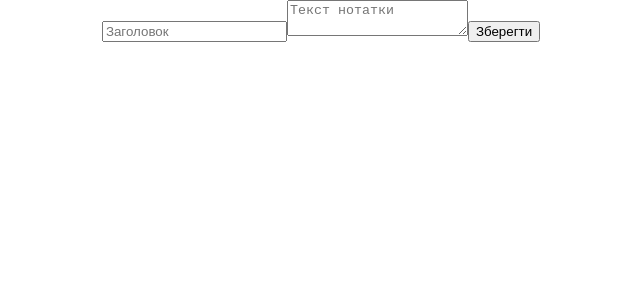
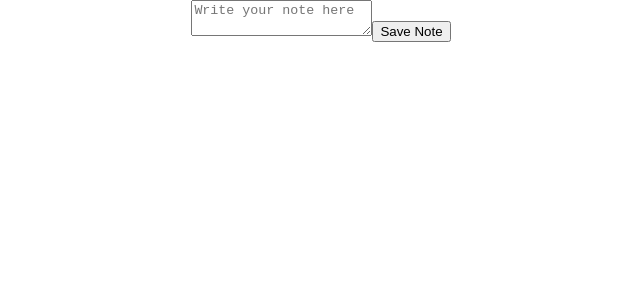
Before and after one commit to fibonacci2012/reznick-test, a React (Create React App) app: page / in a window 1280 px wide. Shown: the top 300 px of the page, without its empty margins (319-959 px from the left). Built offline with nearby package versions, Linux system fonts and the light colour scheme.

Commit message:
real-time render of .localStorage notes in NotesList via NoteEditor

```diff
--- a/src/App.js
+++ b/src/App.js
@@ -1,17 +1,18 @@
 import { useState, useEffect } from 'react';
-// import NotesList from './components/NotesList/NotesList';
 // import SearchBox from './components/SearchBox/SearchBox';
 // import Workspace from './components/Workspace/Workspace';
 import NoteEditor from './components/NoteEditor/NoteEditor';
 // import DeleteButton from './components/DeleteButton/DeleteButton';
 import { v4 as uuidv4 } from 'uuid';
 import './App.css';
+import NotesList from "./components/NotesList/NotesList";
 
 function App() {
 
   return (
     <div className="App">
-      <NoteEditor></NoteEditor>
+      <NoteEditor/>
+        <NotesList/>
     </div>
   );
 }
--- a/src/components/NoteEditor/NoteEditor.js
+++ b/src/components/NoteEditor/NoteEditor.js
@@ -1,46 +1,33 @@
-import React, { useState, useEffect } from 'react';
+import React, { useState } from 'react';
 
-const NoteEditor = () => {
-  const [noteTitle, setNoteTitle] = useState('');
-  const [noteBody, setNoteBody] = useState('');
-  const [notes, setNotes] = useState([]);
-
-  useEffect(() => {
-    const savedNotes = localStorage.getItem('notes');
-    if (savedNotes) {
-      setNotes(JSON.parse(savedNotes));
-    }
-  }, []);
-
-  useEffect(() => {
-    localStorage.setItem('notes', JSON.stringify(notes));
-  }, [notes]);
-
-  const handleTitleChange = (event) => {
-    setNoteTitle(event.target.value);
+const NoteEditor = ({onNoteAdd}) => {
+  const [noteText, setNoteText] = useState('');
+  const handleTextChange = (event) => {
+    setNoteText(event.target.value);
   };
 
-  const handleBodyChange = (event) => {
-    setNoteBody(event.target.value);
-  };
-
-  const handleSaveClick = () => {
-    const id = Date.now().toString();
+  const handleButtonClick = () => {
+    if (noteText.trim().length === 0) {
+      return;
+    }
+    const now = new Date();
     const newNote = {
-      id: id,
-      title: noteTitle,
-      text: noteBody
+      id: now.getTime(),
+      title: noteText.trim().split('\n')[0],
+      text: noteText.trim(),
     };
-    setNotes([...notes, newNote]);
-    setNoteTitle('');
-    setNoteBody('');
+    onNoteAdd(newNote);
+    setNoteText('');
   };
 
   return (
     <div>
-      <input type="text" placeholder="Заголовок" value={noteTitle} onChange={handleTitleChange} />
-      <textarea placeholder="Текст нотатки" value={noteBody} onChange={handleBodyChange} />
-      <button onClick={handleSaveClick}>Зберегти</button>
+      <textarea
+        placeholder="Write your note here"
+        value={noteText}
+        onChange={handleTextChange}
+      />
+      <button onClick={handleButtonClick}>Save Note</button>
     </div>
   );
 };
--- a/src/components/NotesList/NotesList.js
+++ b/src/components/NotesList/NotesList.js
@@ -1,17 +1,38 @@
 import './NotesList.css';
-function NotesList(props) {
-  const { notes } = props;
+import React, { useState, useEffect } from 'react';
+import NoteEditor from "../NoteEditor/NoteEditor";
+
+const NotesList = () => {
+const [notes, setNotes] = useState([]);
+
+useEffect(() => {
+    const savedNotes = localStorage.getItem('notes');
+    if (savedNotes) {
+      setNotes(JSON.parse(savedNotes));
+    }
+  }, []);
+
+  useEffect(() => {
+    localStorage.setItem('notes', JSON.stringify(notes));
+  }, [notes]);
+
+  const handleNoteAdd = (newNote) => {
+    const updatedNotes = [...notes, newNote];
+    setNotes(updatedNotes);
+    localStorage.setItem('notes', JSON.stringify(updatedNotes));
+  };
+
 
   return (
-    <div className="notesList">
-      {notes.map((note, index) => (
-        <div key={index}>
-          <h3>{note.title}</h3>
+    <div>
+      {notes.map((note) => (
+        <div key={note.id}>
+          <h2>{note.title}</h2>
           <p>{note.text}</p>
         </div>
       ))}
     </div>
   );
-}
+};
 
 export default NotesList;
```
